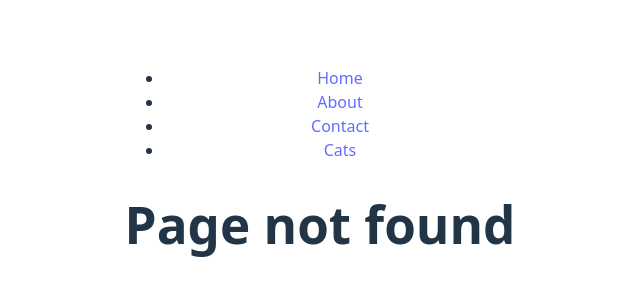
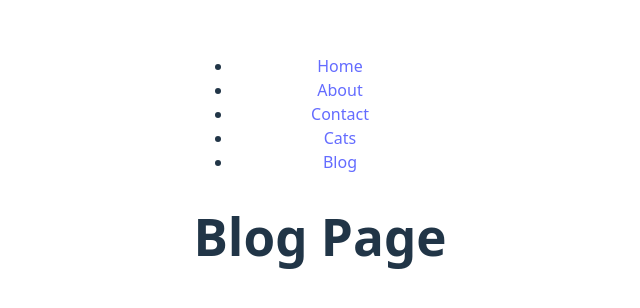
Before and after one commit to ninydev/pv33_node, a React (Vite) app in the folder 02_react_router_app/: page /blog in a window 1280 px wide. Before the commit this address had no page. Shown: the part 232-540 px from the top of the page, without its empty margins (320-960 px from the left). Built offline with nearby package versions, Linux system fonts and the light colour scheme.

Commit message:
Blog Page

```diff
--- a/02_react_router_app/src/App.jsx
+++ b/02_react_router_app/src/App.jsx
@@ -5,6 +5,8 @@ import AboutPage from "./pages/AboutPage.jsx";
 import ContactPage from "./pages/ContactPage.jsx";
 import NotFoundPage from "./pages/NotFoundPage.jsx";
 import CatsPage from "./pages/CatsPage.jsx";
+import BlogPage from "./pages/BlogPage.jsx";
+import SinglePostPage from "./pages/SinglePostPage.jsx";
 
 function App() {
 
@@ -16,6 +18,7 @@ function App() {
                 <li><Link to='/about'>About</Link></li>
                 <li><Link to='/contact'>Contact</Link></li>
                 <li><Link to='/cats'>Cats</Link></li>
+                <li><Link to='/blog'>Blog</Link></li>
             </ul>
         </nav>
 
@@ -25,6 +28,8 @@ function App() {
                 <Route path="/about" element={<AboutPage />} />
                 <Route path="/contact" element={<ContactPage />} />
                 <Route path="/cats" element={<CatsPage />} />
+                <Route path="/blog" element={<BlogPage />} />
+                <Route path="/blog/:slug" element={<SinglePostPage />} />
 
                 <Route path="*" element={<NotFoundPage />} />
             </Routes>
--- /dev/null
+++ b/02_react_router_app/src/pages/BlogPage.jsx
@@ -0,0 +1,9 @@
+import {usePageTitle} from "../hooks/usePageTitle.js";
+
+export default function BlogPage() {
+    usePageTitle('Blog Page')
+
+    return (<div>
+        <h1> Blog Page</h1>
+    </div>)
+}
--- /dev/null
+++ b/02_react_router_app/src/pages/SinglePostPage.jsx
@@ -0,0 +1,12 @@
+import {useParams} from "react-router-dom";
+
+export default function SinglePostPage(){
+
+    const { slug } = useParams();
+
+    return(
+        <div>
+            <h1> Page for slug : {slug}</h1>
+        </div>
+    )
+}
```
